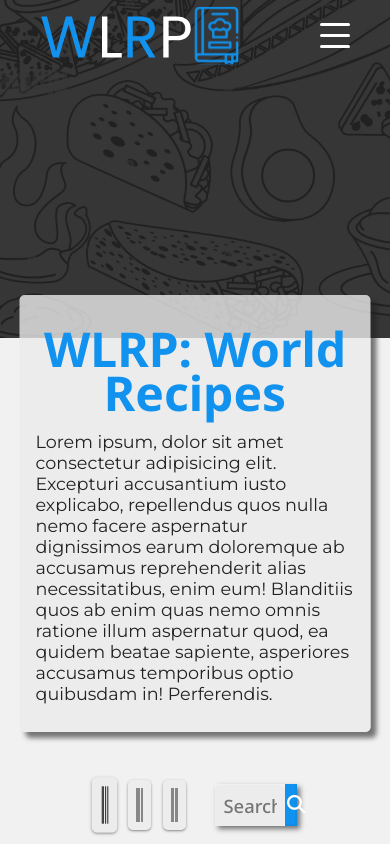
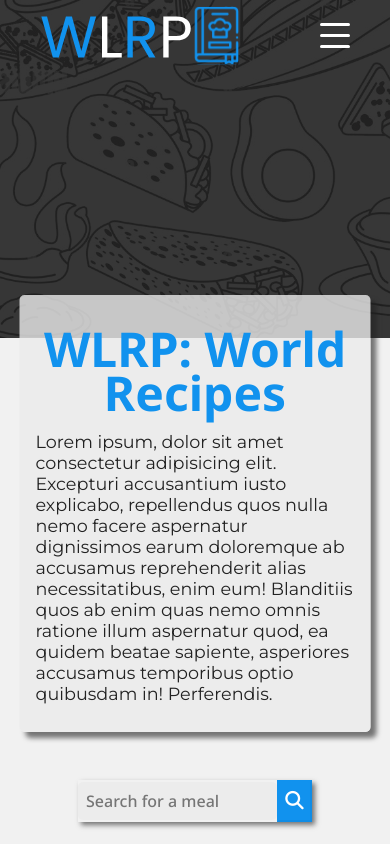
Before and after one commit to JuanWebDeveloper/WLRP, a Next.js app: page / in a window 390 px wide. Shown: the top 844 px of the page. Built offline with nearby package versions, Linux system fonts and the light colour scheme.

Commit message:
[STYLES] Responsive adaptation to the recipe search section

```diff
--- a/views/scss/pages/home/_view-options.scss
+++ b/views/scss/pages/home/_view-options.scss
@@ -6,6 +6,7 @@
   .content {
     align-items: center;
     display: flex;
+    flex-wrap: wrap;
     justify-content: space-around;
     margin: 0 auto;
     position: relative;
@@ -79,6 +80,20 @@
           }
         }
       }
+
+      @media (max-width: 990px) {
+        justify-content: space-evenly;
+        margin-bottom: $mrg-onehalf;
+        width: 70%;
+
+        .grid-item {
+          width: 20%;
+        }
+      }
+
+      @media (max-width: 768px) {
+        display: none;
+      }
     }
 
     .search {
@@ -131,6 +146,16 @@
       &:hover {
         scale: 1.05;
       }
+
+      @media (max-width: 990px) {
+        width: 100%;
+      }
+
+      @media (max-width: 400px) {
+        input {
+          font-size: toRem(1);
+        }
+      }
     }
   }
 }
```
